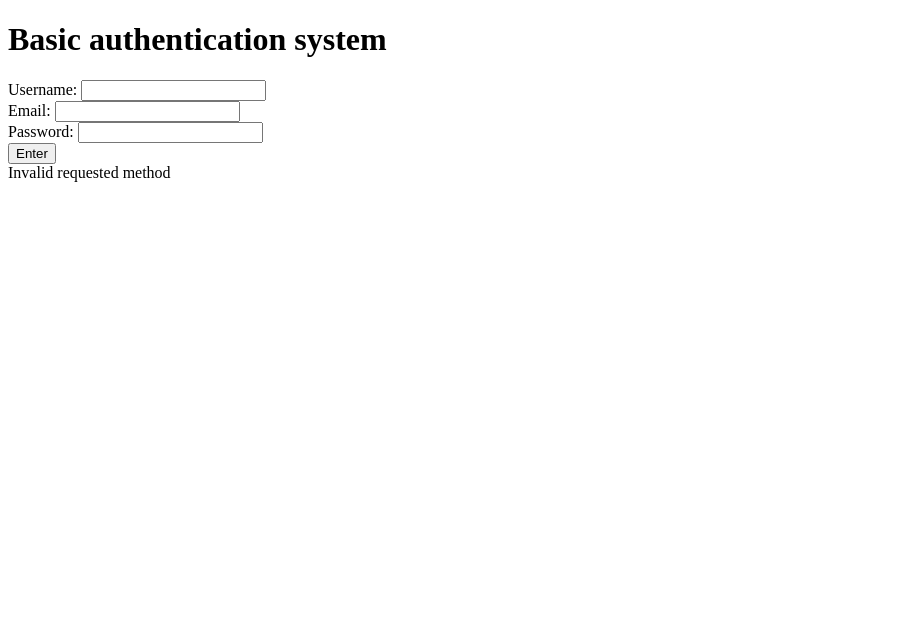
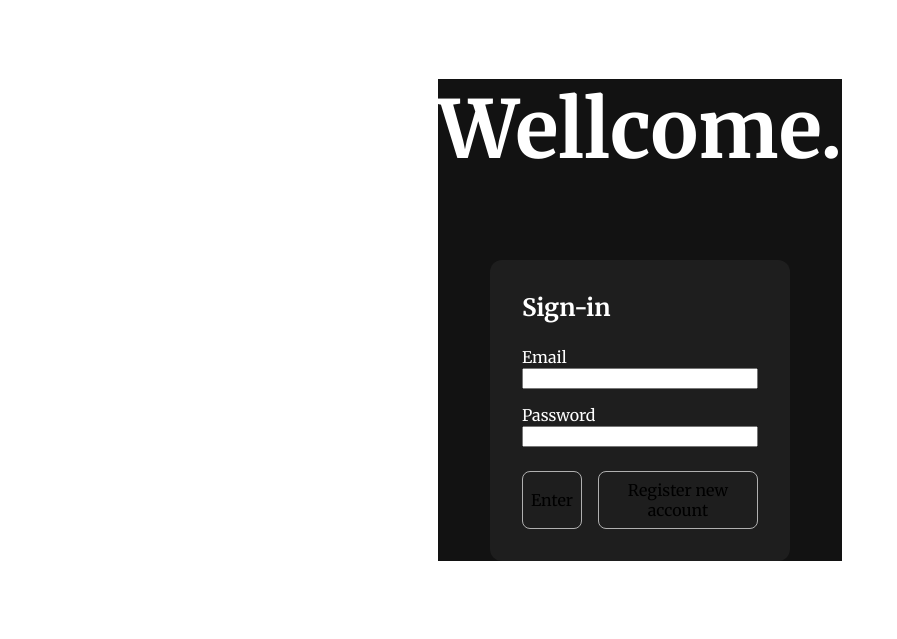
Before and after one commit to mauriciompf/basic_authentication_system, a PHP site: page / in a window 1280 px wide. Shown: the top 639 px of the page, without its empty margins (0-897 px from the left). Run offline with PHP 8.4, Linux system fonts and the light colour scheme.

Commit message:
Update files

```diff
--- /dev/null
+++ b/app.js
@@ -0,0 +1,7 @@
+var btnRegister = document.querySelector(".btn-register");
+var wrapperFormLogin = document.querySelector(".wrapper-form_login");
+var wrapperFormRegister = document.querySelector(".wrapper-form_register");
+btnRegister.addEventListener("click", function () {
+    wrapperFormLogin.classList.toggle("active");
+    wrapperFormRegister.classList.toggle("active");
+});
--- a/index.php
+++ b/index.php
@@ -1,144 +1,46 @@
-<!DOCTYPE html>
+<!doctype html>
 <html lang="en">
 
 <head>
-    <meta charset="utf-8">
-    <meta content="width=device-width, initial-scale=1.0" name="viewport">
-    <meta content="IE=edge" http-equiv="X-UA-Compatible">
-
-    <title>Basic authentication system</title>
-    <!-- <meta name="description" content=""> -->
-
-    <link href="index.css" rel="stylesheet">
-
-    <script defer src="index.css"></script>
+    <meta charset="UTF-8" />
+    <link rel="icon" type="image/svg+xml" href="/vite.svg" />
+    <meta name="viewport" content="width=device-width, initial-scale=1.0" />
+    <link rel="preconnect" href="https://fonts.googleapis.com">
+    <link rel="preconnect" href="https://fonts.gstatic.com" crossorigin>
+    <link href="https://fonts.googleapis.com/css2?family=Merriweather:wght@400;700&display=swap" rel="stylesheet">
+    <title>Basic Authentication System</title>
+    <link rel="stylesheet" href="styles.css">
 </head>
 
 <body>
-    <div>
-        <h1>Basic authentication system</h1>
+    <div class="wrapper">
+        <main class="main">
+            <h1 class="wellcome">Wellcome.</h1>
+            <div class="wrapper-form_login">
+                <h2 class="heading">Sign-in</h1>
+                    <form class="form" action="index.php" method="POST">
+                        <div class="input_email input">
+                            <label for="my_email">Email</label>
+                            <input type="text" name="email" id="my_email">
+                        </div>
+                        <div class="input_password input">
+                            <label for="my_password">Password</label>
+                            <input type="text" name="email" id="my_password">
+                        </div>
 
-        <form action="index.php" method="POST">
-            <div>
-                <label for="username">Username:</label>
-                <input type="text" name="username" id="username">
+                        <div class="form_buttons">
+                            <button type="submit" class="btn btn-enter">Enter</button>
+                            <button type="button" class="btn btn-register">Register new account</button>
+                        </div>
+                    </form>
             </div>
 
-            <div>
-                <label for="email">Email:</label>
-                <input type="email" name="email" id="email">
+            <div class="wrapper-form_register active">
+                <p>hello</p>
             </div>
+        </main>
+    </div>
+    <script type="module" src="app.js"></script>
+</body>
 
-            <div>
-                <label for="password">Password:</label>
-                <input type="password" name="password" id="password">
-            </div>
-
-            <input type="submit" value="Enter">
-        </form>
-    </div>
-</body>
 </html>
-
-<?php
-
-    $server_name = "localhost";
-    $username = "root";
-    $password = "";
-    $db_name = "forms_db";
-
-    // create connection
-    $conn = new mysqli($server_name, $username, $password, $db_name);
-
-    // check connection
-    if ($conn->connect_error) {
-        die("Connection failed: {$conn->connect_error} <br>");
-    }
-
-    // $sql = "use forms_db";
-
-    // if ($conn->query($sql)) {
-    //     echo "use forms_db <br>";
-    // } else {
-    //     echo "error in query: {$conn->error} <br>";
-    // }
-
-    // $sql = "
-    //     create table form (
-    //         id int auto_increment primary key,
-    //         username varchar(50),
-    //         email varchar(50) NOT NULL,
-    //         password char(56) NOT NULL
-    //     );
-    // ";
-
-    // if ($conn->query($sql)) {
-    //     echo "Created table successfully";
-    // } else {
-    //     echo "Error inserting secord {$conn->error}";
-    // }
-
-    // is post?
-        try {
-            if ($_SERVER["REQUEST_METHOD"] === "POST") {
-                // validate inputs
-                $username = isset($_POST["username"]) ? trim($_POST["username"]) : null;
-                $email = isset($_POST["email"]) ? trim($_POST["email"]) : null;
-                $password = isset($_POST["password"]) ? trim($_POST["password"]) : null;
-
-                echo "Connected successfully <br>";
-
-                // check if someone is empty
-                $errorMessage = "";
-
-                // if (empty($username)) {
-                //     $errorMessage .= "Username can't be empty <br>";
-                // }
-
-                if (empty($email)) {
-                    $errorMessage .= "Email can't be empty <br>";
-                }
-
-                if (empty($password)) {
-                    $errorMessage .= "password can't be empty <br>";
-                }
-
-                if (!empty($errorMessage)) {
-                    echo $errorMessage;
-                } else {
-                    // Saniteze inputs
-                    $username = htmlspecialchars($username);
-                    $email = htmlspecialchars($email);
-                    $password = htmlspecialchars($password);
-
-                    // hash password
-                    $hashed_password = password_hash($password, PASSWORD_BCRYPT, ["cost" => 12]);
-
-                    // stmt === statement
-                    $stmt = $conn->prepare("INSERT INTO form (username, email, password) VALUES (?, ?, ?)"); // ? === placeholder to actually values
-                    // s === string
-                    $stmt->bind_param("sss", $username, $email, $hashed_password);
-
-                    if ($stmt->execute()) {
-                        echo "Query created succefully <br>";
-                    } else {
-                        echo "Error creating query: {$stmt->error} <br>";
-                    }
-
-                    // close statement
-                    $stmt->close();
-                }
-
-                // end connection
-                $conn->close();
-            } else {
-                echo "Invalid requested method <br>";
-            }
-        } catch (error) {
-            echo "Error: {$error} <br>";
-        }
-    // foreach($database as $key => $value) {
-    //     echo "{$key} : {$value} <br>";
-    // }
-
-?>
--- /dev/null
+++ b/package.json
@@ -0,0 +1,5 @@
+{
+  "devDependencies": {
+    "typescript": "^5.4.5"
+  }
+}
--- /dev/null
+++ b/styles.css
@@ -0,0 +1,88 @@
+:root {
+  --background-color: #121212;
+  --form-background-color: #1e1e1e;
+  --text-color: #ffffff;
+  --subtle-text-color: #b0b0b0;
+  --primary-color: #bb86fc;
+  --secondary-color: #03dac6;
+  --border-color: #3a3a3a;
+}
+
+* {
+  box-sizing: border-box;
+  margin: 0;
+  padding: 0;
+  font-family: "Merriweather", serif;
+}
+
+html {
+  color-scheme: light dark;
+}
+
+.btn {
+  display: block;
+  background: none;
+  border: none;
+  font: inherit;
+  cursor: pointer;
+}
+
+.wrapper {
+  display: grid;
+  place-items: center;
+  height: 80vh;
+}
+
+.wellcome {
+  text-align: center;
+  margin-block-end: 5rem;
+  font-size: 5rem;
+}
+
+.main {
+  background-color: var(--background-color);
+  color: var(--text-color);
+
+  .wrapper-form_login {
+    width: 300px;
+    margin: auto;
+    padding: 2rem;
+    border-radius: 0.75rem;
+    background-color: var(--form-background-color);
+  }
+}
+
+.heading {
+  margin-block-end: 1.5rem;
+}
+
+.form {
+  .input {
+    margin-block-end: 1rem;
+
+    input {
+      width: 100%;
+    }
+
+    label {
+      display: block;
+    }
+  }
+
+  .form_buttons {
+    margin-block-start: 1.5rem;
+    display: flex;
+    justify-content: center;
+    gap: 1rem;
+
+    .btn {
+      padding: 0.5rem;
+      border-radius: 0.5rem;
+      border: 1px solid var(--subtle-text-color);
+    }
+  }
+}
+
+.active {
+  display: none;
+}
```
Also changed, not shown: app.ts (added, +15 -0 lines), tsconfig.json (added, +10 -0 lines), README.md, index.css (deleted), index.js (deleted), package-lock.json (added), 2 other files.
